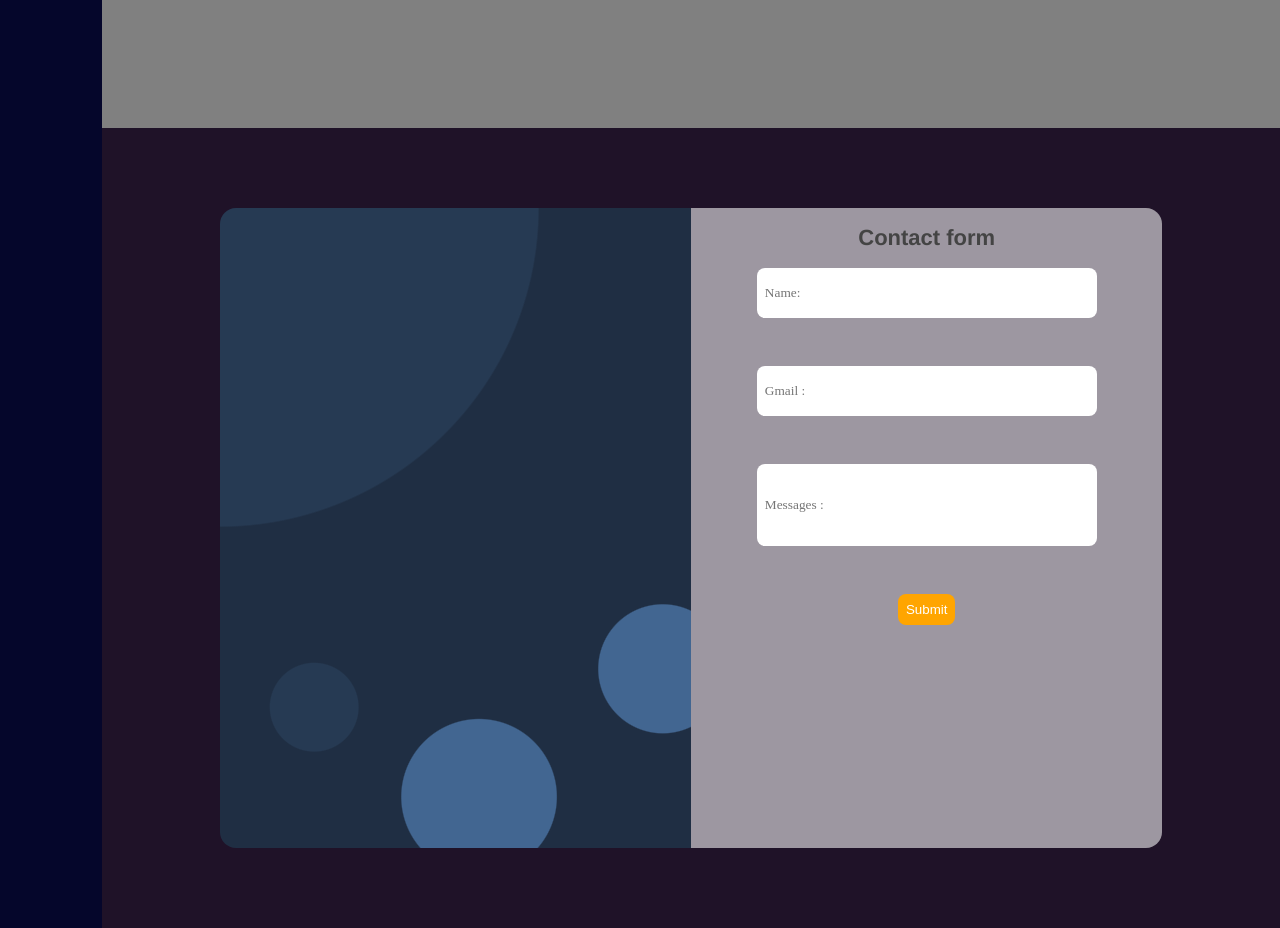
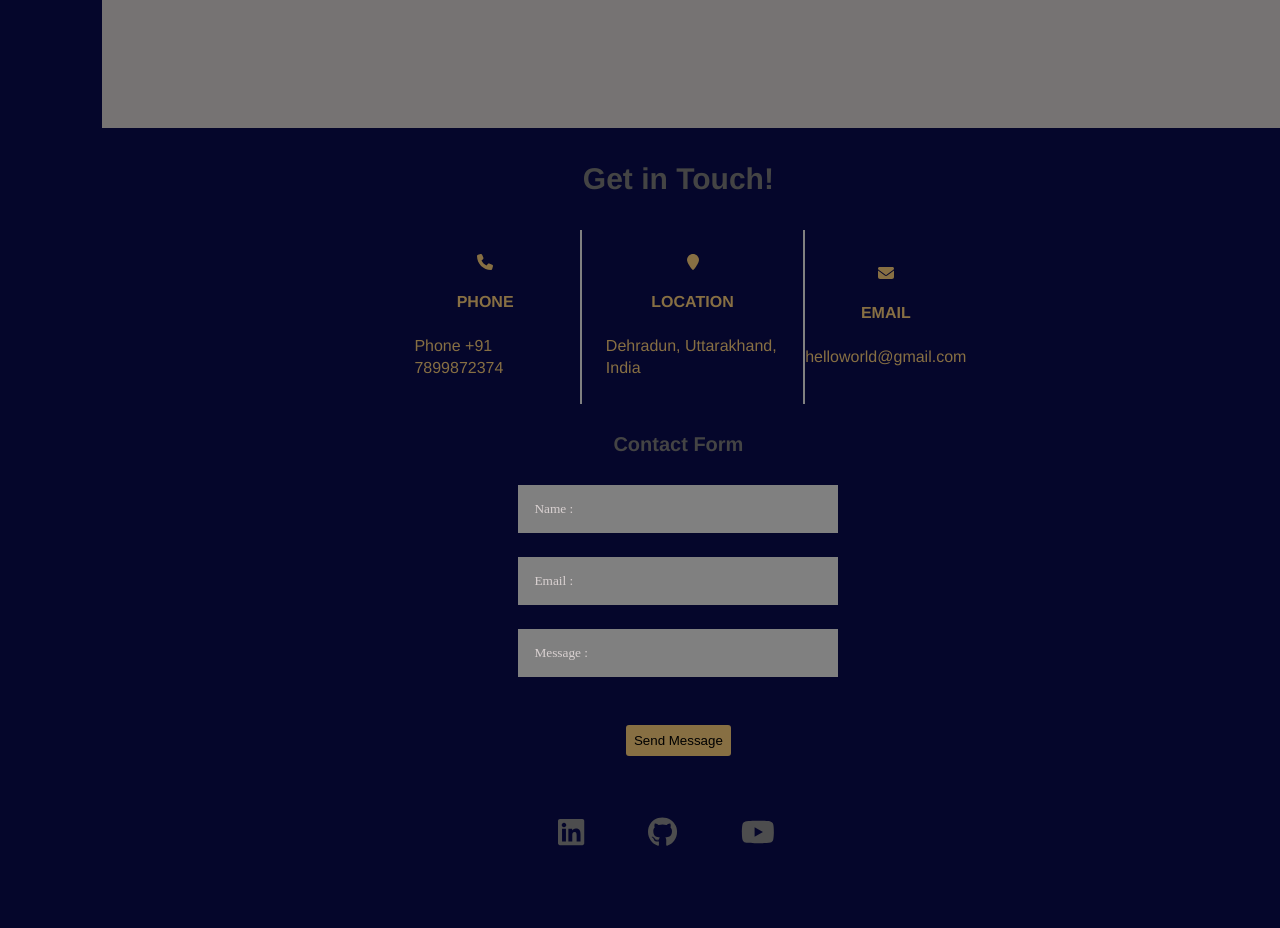
Before and after one commit to TheValour/my-portfolio, a React (Create React App) app: page / in a window 1280 px wide. Shown: the part 3240-4168 px from the top of the page. After the commit the page ends 4126 px from the top, so only its background shows below. Built offline with nearby package versions, Linux system fonts and the light colour scheme.

Commit message:
modifying contect page

```diff
--- a/src/components/contact/Contact.css
+++ b/src/components/contact/Contact.css
@@ -1,66 +1,66 @@
-#Contact {
-    flex-direction: row;
-    width: 92vw;
-    background-color: rgb(31, 18, 40);
-    height: 100vh;
-}
-.content-section, .form-section {
-    width: 40%;
-    height: 80%;
+.contact-sections {
+    flex-direction: column;
+    width: 90vw;
 }
 
-.content-section {
-    background-color: #1f2e43;
-    background:
-    radial-gradient(
-      circle at 55% 92%, #426691 0 12%, transparent 12.2%
-    ),
-    radial-gradient(
-      circle at 94% 72%, #426691 0 10%, transparent 10.2%
-    ),
-    radial-gradient(
-      circle at 20% max(78%, 350px), #263a53 0 7%, transparent 7.2%
-    ),
-    radial-gradient(
-      circle at 0% 0%, #263a53 0 40%, transparent 40.2%
-    ),
-    #1f2e43;
-
-    border-radius: 2vh 0 0 2vh;
+.contact-sections > h3 {
+    font-size: 3rem;
 }
 
-.form-section {
-    background-color: #ffffff8f;
-    border-radius: 0 2vh 2vh 0;
+.contact-sections > h4 {
+    font-size: 2rem;
+}
+.contact-sections > .form {
+    width: 25%;
     flex-direction: column;
 }
-.form-section h1{
-    text-align: center;
+.contact-sections > .form >input {
+    padding: 2vh;
+    width: 100%;
+    margin-bottom: 3vh;
+    background-color: gray;
+    border: none;
 }
-.form {
-    height: 70%;
-    display: flex;
+
+.contact-sections > .form > :hover {
+    caret-color: white;
+}
+
+.contact-sections >.form > input::placeholder {
+    color: rgb(216, 208, 208);
+}
+
+.contact-sections > .form > button {
+    padding: 1vh;
+    margin: 3vh;
+    background: #876f43;
+    border: none;
+    border-radius: 3px;
+}
+
+.contact-options {
+    color: #876f43;
+    width: 50%;
+    justify-content: space-evenly;
+}
+
+.contact-options > .contact-boxes {
     flex-direction: column;
-    align-items: center;
+    font-size: 2vh;
 }
-.form button {
-    padding: 1vh;
-    background-color: orange;
-    color: white;
-    border: none;
-    border-radius: 1vh;
+
+.contact-boxes:nth-child(-n+2) {
+    border-right: 2px solid gray;
+    padding: 3vh;
 }
-.form button:hover {
-    background-color: rgb(189, 125, 6);
+
+.contact-links {
+    width: 50%;
+    margin: 4vh;
 }
-.input {
-    width: 70%;
-    height: 6vh;
-    margin-bottom: 6vh;
-    border-radius: 1vh;
-    border: none;
-    padding-left: 1vh;
+
+.contact-links > li {
+    margin-right: 5vw;
+    font-size: 3rem;
+    list-style: none;
 }
-#message {
-    height: 10vh;
-}
--- a/src/components/contact/Contact.jsx
+++ b/src/components/contact/Contact.jsx
@@ -1,8 +1,13 @@
 import React, { useRef } from 'react'
+import emailjs from '@emailjs/browser';
 import './Contact.css'
-import emailjs from '@emailjs/browser';
 
-export default function Contact() {
+
+import { faLinkedin, faGithub, faYoutube} from '@fortawesome/free-brands-svg-icons'
+import { FontAwesomeIcon } from '@fortawesome/react-fontawesome'
+import { faPhone, faLocationPin, faEnvelope } from '@fortawesome/free-solid-svg-icons'
+
+export default function Contact2() {
   const form = useRef();
   const sendEmail = (e) => {
     e.preventDefault();
@@ -17,18 +22,58 @@ export default function Contact() {
   };
 
   return (
-    <div id='Contact' className="flex">
-        <div className="content-section">
+    <div className='flex contact-sections'>
+        <h3>Get in Touch!</h3>
+        <div className="contact-options flex">
+            <div className="contact-boxes flex">
+                <FontAwesomeIcon icon={faPhone} />
+                <h4>PHONE</h4>
+                <span>Phone +91 7899872374</span>
+            </div>
+            <div className="contact-boxes flex">
+                <FontAwesomeIcon icon={faLocationPin} />
+                <h4>LOCATION</h4>
+                <span>Dehradun, Uttarakhand, India</span>
+            </div>
+            <div className="contact-boxes flex">
+                <FontAwesomeIcon icon={faEnvelope} />
+                <h4>EMAIL</h4>
+                <span>helloworld@gmail.com</span>
+            </div>
         </div>
-        <div className="form-section">
-            <h1>Contact form</h1>
-            <form action="" className='form' onSubmit={sendEmail} ref={form}>
-                <input type="text"  name="name" className='input' placeholder='Name:'/>
-                <input type="email" name="email" id="email"  className='input' placeholder='Gmail :'/>
-                <input type="text" name="message" id="message"  className='input' placeholder='Messages :'/>
-                <button>Submit</button>
-            </form>
-        </div>
+        <h4>Contact Form</h4>
+        <form className='form flex' onSubmit={sendEmail} ref={form}>
+            <input type="text" placeholder='Name :' id='name'/>
+            <input type="email" placeholder='Email :' id='email'/>
+            <input type="text" placeholder='Message :' id='message'/>
+            <button>Send Message</button>
+        </form>
+        <ul className='flex contact-links'>
+            <li>
+                <a  href="https://www.linkedin.com/in/rahul01singh07"
+                    target="_blank"
+                    rel="noreferrer"
+                >
+                    <FontAwesomeIcon icon={faLinkedin}  color="#4d4d4e" className="anchor-icon" />
+                </a>
+            </li>
+            <li>
+                <a  href="https://github.com/TheValour"
+                    target="_blank"
+                    rel="noreferrer"
+                >
+                    <FontAwesomeIcon icon={faGithub} color="#4d4d4e" className="anchor-icon" />
+                </a>
+            </li>
+            <li>
+                <a  href="https://www.youtube.com/channel/UCBu5ulO4d-d47lAVybpRTkw"
+                    rel="noreferrer"
+                    target="_blank"
+                >
+                    <FontAwesomeIcon icon={faYoutube} color="#4d4d4e" className="anchor-icon" />
+                </a>
+            </li>
+        </ul>
     </div>
   )
 }
--- a/src/components/project/Project.css
+++ b/src/components/project/Project.css
@@ -1,6 +1,5 @@
-/* Project.css */
 .project-container {
-    background-color: grey;
+    background-color: #767373;
     padding-top: 10vh;
     display: flex;
     flex-direction: column;
@@ -41,6 +40,7 @@
     width: 100%;
     display: flex;
     justify-content: space-between;
+    font-size: 2.5vh;
 }
 
 #box1 {
```
